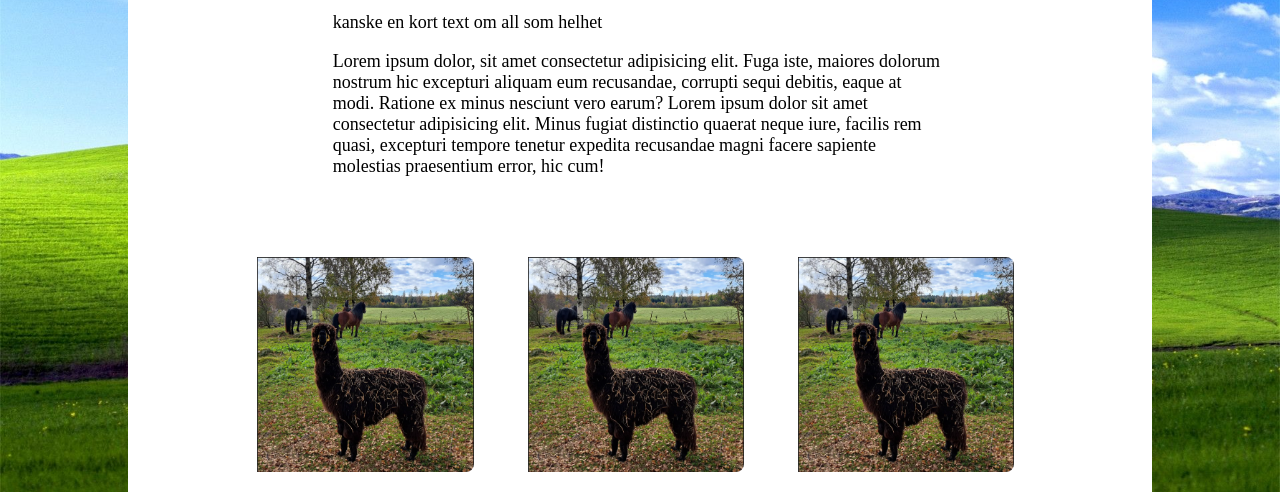
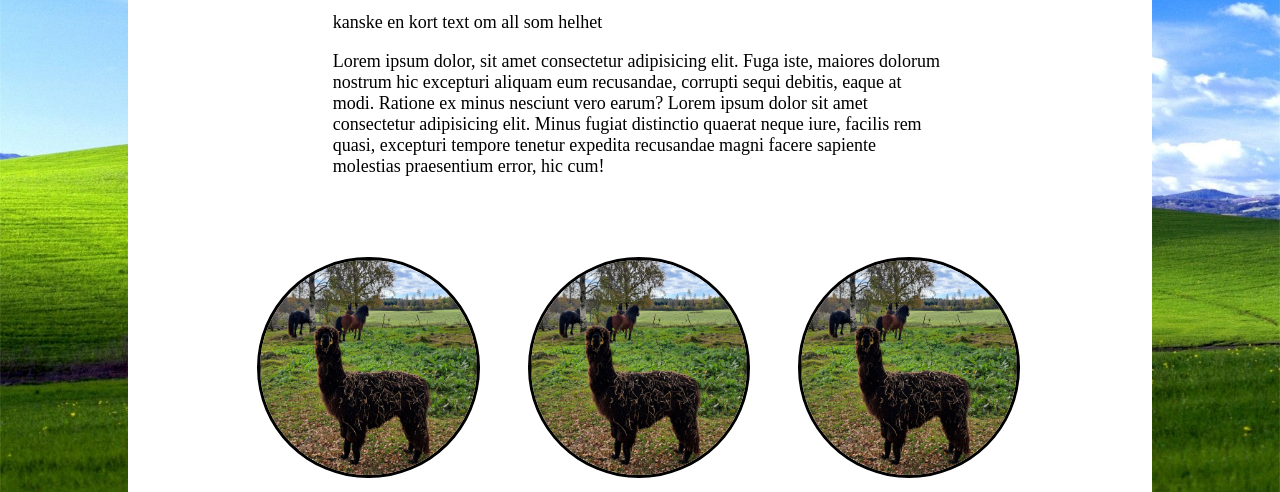
Before and after one commit to AHL02/VaraVilaVaxa, a plain HTML site: page medarbetare.html in a window 1280 px wide. Shown: the part 286-778 px from the top of the page. Drawn offline with Linux system fonts and the light colour scheme.

Commit message:
changed to circles

```diff
--- a/medarbetare.css
+++ b/medarbetare.css
@@ -23,10 +23,11 @@
         width: 33%;
         height: auto;
         img{
-            padding-left: 10%;
+            margin-left: 10%;
             width: 80%;
             height: auto;
-            border-radius: 8px;
+            border-radius: 50%;
+            border-style: solid;
         }
         h3{
 
```
